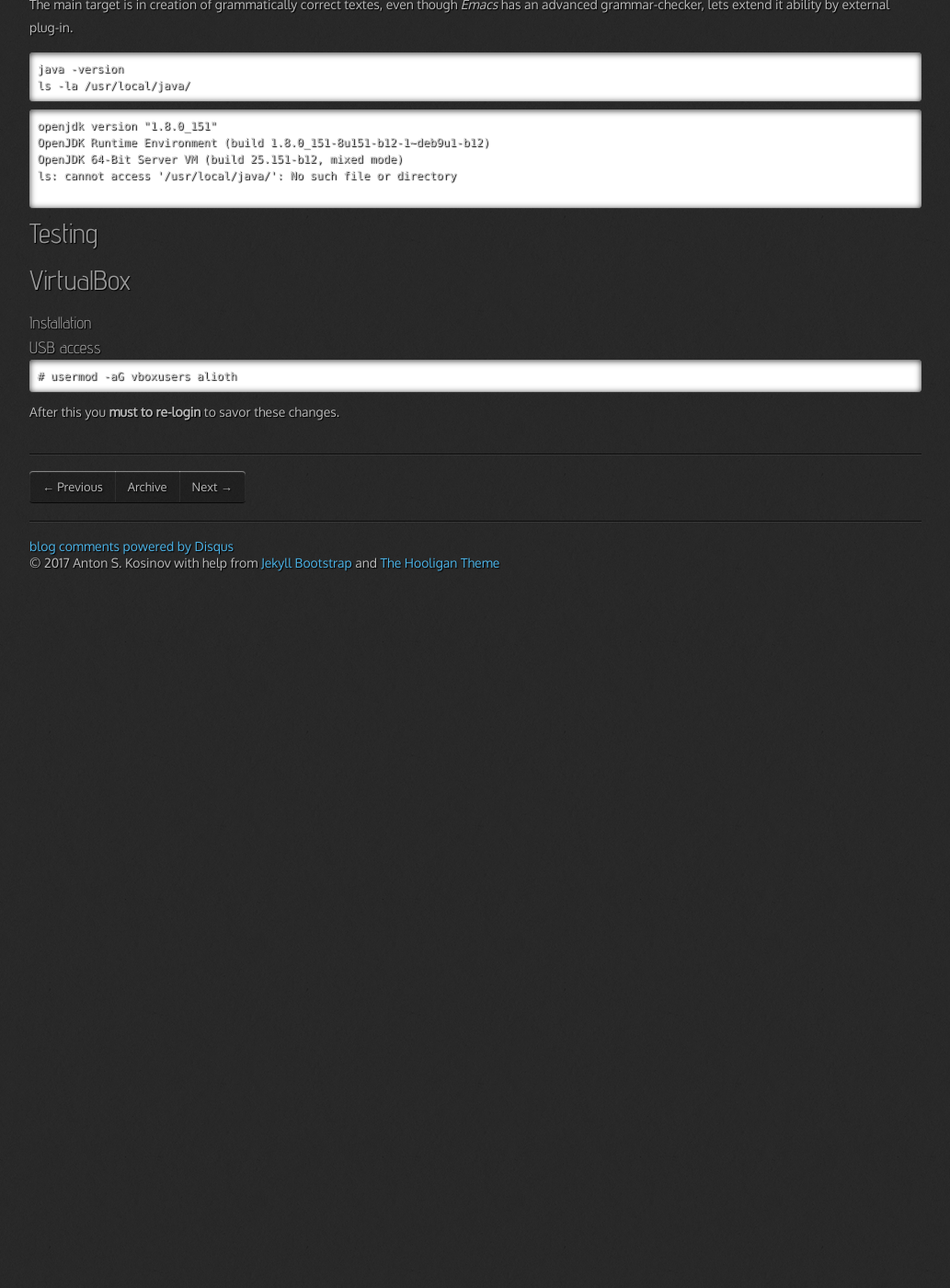
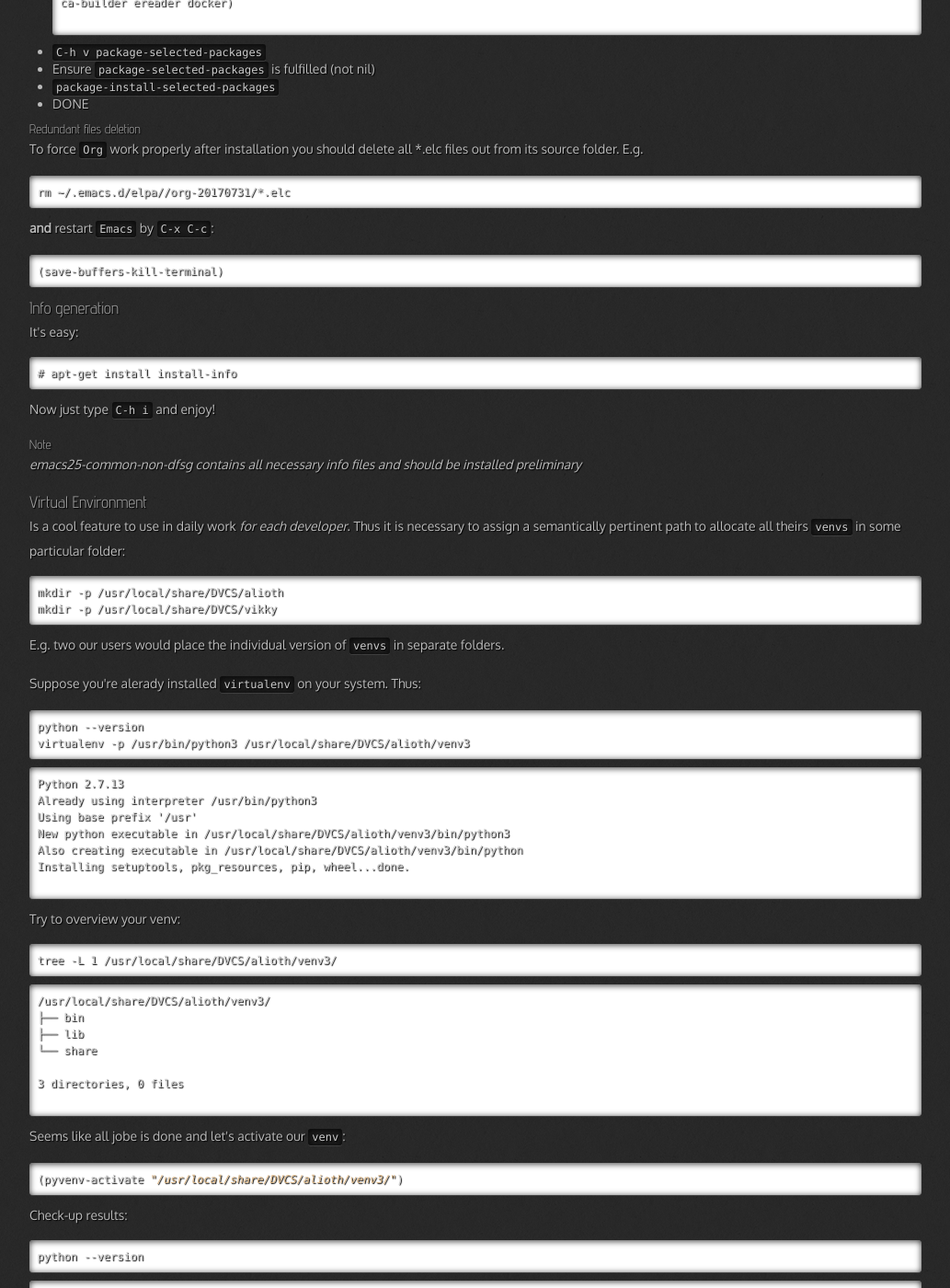
Before and after one commit to 0--key/0--key.github.io, a Jekyll site: the page built from _posts/2017-06-28-debian-post-install.html, in a window 1280 px wide and 1400 px high, scrolled down 8907 px. Shown: the whole window at 92% size, without its empty margins (23-1056 px from the left). Built offline with Jekyll 4.4.1, drawn with Linux system fonts in a browser that asks for light colours; nearby versions of some CDN libraries; comment, search, counter and statistics services are not loaded; before the commit the page ends 9537 px from its top, so only the background shows below that; some of the changed text lies outside the part shown.

Commit message:
Minuscule improvements

```diff
--- a/_posts/2017-06-28-debian-post-install.html
+++ b/_posts/2017-06-28-debian-post-install.html
@@ -26,7 +26,7 @@
 <li><a href="#org50887d7">General purpose</a></li>
 <li><a href="#org6354212">Docker</a></li>
 <li><a href="#org93d223e">Jenkins</a></li>
-<li><a href="#orgd35d8e7">VirtualBox</a></li>
+<li><a href="#orgd2c17d5">VirtualBox</a></li>
 <li><a href="#org118b884">Skype</a></li>
 <li><a href="#org2815a0f">HangOuts</a></li>
 </ul>
@@ -42,16 +42,18 @@
 </li>
 <li><a href="#orgae6ebce">Software development environment configuring</a>
 <ul>
+<li><a href="#org2209692">Version control systems</a></li>
 <li><a href="#orgb55b8d6">Cloning repositories</a></li>
 <li><a href="#orge7a9766">Emacs' settings linkage</a></li>
 <li><a href="#org5df739d">Emacs' packages sync</a></li>
 <li><a href="#org8a5fc96">Info generation</a></li>
 <li><a href="#org1bd4b43">Virtual Environment</a></li>
+<li><a href="#org87d081d">Python packages installation</a></li>
 </ul>
 </li>
 <li><a href="#org647d865">Grammar</a></li>
-<li><a href="#org6fa0071">Testing</a></li>
-<li><a href="#orgd2c17d5">VirtualBox</a>
+<li><a href="#org538f62c">Testing</a></li>
+<li><a href="#org22e8f81">VirtualBox</a>
 <ul>
 <li><a href="#org9ee007c">Installation</a></li>
 <li><a href="#orgeb18057">USB access</a></li>
@@ -324,9 +326,9 @@
 </div>
 </div>
 
-<div id="outline-container-orgd35d8e7" class="outline-3">
-<h3 id="orgd35d8e7">VirtualBox</h3>
-<div class="outline-text-3" id="text-orgd35d8e7">
+<div id="outline-container-orgd2c17d5" class="outline-3">
+<h3 id="orgd2c17d5">VirtualBox</h3>
+<div class="outline-text-3" id="text-orgd2c17d5">
 <div class="org-src-container">
 <pre class="src src-sh">touch /etc/apt/sources.list.d/virtualbox.list
 <span style="color: #4682b4;">echo</span> <span style="color: #deb887; font-style: italic;">"deb http://download.virtualbox.org/virtualbox/debian stretch contrib"</span> | tee -a /etc/apt/sources.list.d/virtualbox.list
@@ -570,9 +572,9 @@
 </div>
 </div>
 
-<div id="outline-container-org538f62c" class="outline-4">
-<h4 id="org538f62c">Testing</h4>
-<div class="outline-text-4" id="text-org538f62c">
+<div id="outline-container-org31659a3" class="outline-4">
+<h4 id="org31659a3">Testing</h4>
+<div class="outline-text-4" id="text-org31659a3">
 <p>
 Is it possible to touch file in <code>/usr/local/share/</code> right now?
 </p>
@@ -674,6 +676,27 @@
 
 <div id="outline-container-org6831580" class="outline-4">
 <h4 id="org6831580">Persistent connection</h4>
+<div class="outline-text-4" id="text-org6831580">
+<p>
+In case when you would use your <code>Debian</code> as <code>ssh</code> host, which by
+default settings just drop out all <i>suspended</i> connections. In
+intention to prevent this, just add these stirngs at the bottom of
+<code>/etc/ssh/sshd_config</code>:
+</p>
+
+<pre class="example">
+ClientAliveInterval 120
+ClientAliveCountMax 720
+</pre>
+
+<p>
+and reboot the daemon:
+</p>
+
+<pre class="example">
+# service sshd restart
+</pre>
+</div>
 </div>
 </div>
 </div>
@@ -681,11 +704,15 @@
 <div id="outline-container-orgae6ebce" class="outline-2">
 <h2 id="orgae6ebce">Software development environment configuring</h2>
 <div class="outline-text-2" id="text-orgae6ebce">
+</div>
+<div id="outline-container-org2209692" class="outline-3">
+<h3 id="org2209692">Version control systems</h3>
+<div class="outline-text-3" id="text-org2209692">
 <p>
 Any contemporary software development inevitably tied with <i>version
-control systems</i> there <code>Git</code> and <code>Mercurial</code> play the lead role.
-Thus it would be a wise decision to emulate these VCS locally on
-your HD:
+control systems</i> there <code>Git</code> and <code>Mercurial</code> deserve to be noticed.
+Thus it would be a wise decision to provide <code>folder separation</code> for
+these VCS locally on your HD:
 </p>
 
 <div class="org-src-container">
@@ -697,6 +724,22 @@
 After that it might be easily cloned some particular content there.
 And let call this schema <code>folder per VCS</code>
 </p>
+
+<p>
+<i>User separation</i> might avert any mess when there are several
+users. Respectively it might be accomplishing in our case by:
+</p>
+
+<div class="org-src-container">
+<pre class="src src-sh">mkdir /usr/local/git/0--key/ /usr/local/git/annelida/
+</pre>
+</div>
+
+<p>
+Now, when you're prepared place where to allocate your forks or
+clones - it's very time to clone it there.
+</p>
+</div>
 </div>
 
 <div id="outline-container-orgb55b8d6" class="outline-3">
@@ -715,6 +758,26 @@
 git clone https://github.com/0--key/0--key.github.io.git
 </pre>
 </div>
+
+<p>
+as a result you should get something around this:
+</p>
+
+<div class="org-src-container">
+<pre class="src src-sh">tree -L 2 /usr/local/git/
+</pre>
+</div>
+
+<pre class="example">
+/usr/local/git/
+├── 0--key
+│   ├── 0--key.github.io
+│   ├── lib
+│   ├── nltk
+│   ├── org-pub
+    └── talk-python-transcripts
+
+</pre>
 </div>
 </div>
 
@@ -823,8 +886,149 @@
 <h3 id="org1bd4b43">Virtual Environment</h3>
 <div class="outline-text-3" id="text-org1bd4b43">
 <p>
-Is a cool feature to use in daily work.
+Is a cool feature to use in daily work <i>for each developer</i>. Thus it
+is necessary to assign a <span class="underline">semantically</span> pertinent path to allocate
+all theirs <code>venvs</code> in some particular folder:
 </p>
+
+<div class="org-src-container">
+<pre class="src src-sh">mkdir -p /usr/local/share/DVCS/alioth
+mkdir -p /usr/local/share/DVCS/vikky
+</pre>
+</div>
+
+<p>
+E.g. two our users would place the individual version of <code>venvs</code> in
+separate folders.
+</p>
+
+<p>
+Suppose you're alerady installed <code>virtualenv</code> on your system. Thus:
+</p>
+
+<div class="org-src-container">
+<pre class="src src-sh">python --version
+virtualenv -p /usr/bin/python3 /usr/local/share/DVCS/alioth/venv3
+</pre>
+</div>
+
+<pre class="example">
+Python 2.7.13
+Already using interpreter /usr/bin/python3
+Using base prefix '/usr'
+New python executable in /usr/local/share/DVCS/alioth/venv3/bin/python3
+Also creating executable in /usr/local/share/DVCS/alioth/venv3/bin/python
+Installing setuptools, pkg_resources, pip, wheel...done.
+
+</pre>
+
+<p>
+Try to overview your venv:
+</p>
+
+<div class="org-src-container">
+<pre class="src src-sh">tree -L 1 /usr/local/share/DVCS/alioth/venv3/
+</pre>
+</div>
+
+<pre class="example">
+/usr/local/share/DVCS/alioth/venv3/
+├── bin
+├── lib
+└── share
+
+3 directories, 0 files
+
+</pre>
+
+
+<p>
+Seems like all jobe is done and let's activate our <code>venv</code>:
+</p>
+
+<div class="org-src-container">
+<pre class="src src-elisp">(pyvenv-activate <span style="color: #deb887; font-style: italic;">"/usr/local/share/DVCS/alioth/venv3/"</span>)
+</pre>
+</div>
+
+<p>
+Check-up results:
+</p>
+
+<div class="org-src-container">
+<pre class="src src-sh">python --version
+</pre>
+</div>
+
+<pre class="example">
+Python 3.5.3
+
+</pre>
+
+<p>
+And let's return into innate state:
+</p>
+
+<div class="org-src-container">
+<pre class="src src-elisp">(pyvenv-deactivate)
+</pre>
+</div>
+
+<div class="org-src-container">
+<pre class="src src-sh">python --version
+</pre>
+</div>
+
+<pre class="example">
+Python 2.7.13
+
+</pre>
+</div>
+
+<div id="outline-container-org82cfcde" class="outline-4">
+<h4 id="org82cfcde">Tip</h4>
+<div class="outline-text-4" id="text-org82cfcde">
+<p>
+It is cool feature to switch <i>virtual environment</i> inside Emacs.
+Just try to utilize <code>pyvenv</code>:
+</p>
+
+<div class="org-center">
+<p>
+M-x pyvenv[TAB]
+</p>
+</div>
+
+<blockquote>
+<p>
+Possible completions are:
+pyvenv-activate 	pyvenv-deactivate 	pyvenv-menu
+pyvenv-mode 	pyvenv-restart-python 	pyvenv-tracking-mode
+pyvenv-workon
+</p>
+</blockquote>
+
+<p>
+Please, choose any command with no interruption on Emacs'
+work-flow.
+</p>
+</div>
+</div>
+</div>
+
+
+<div id="outline-container-org87d081d" class="outline-3">
+<h3 id="org87d081d">Python packages installation</h3>
+<div class="outline-text-3" id="text-org87d081d">
+<p>
+It is a good idea to utilize the isolated <code>DevEnv</code> for <code>Python</code> and
+it demands to install several handy packages into each <code>DevEnv</code>.
+</p>
+
+<div class="org-src-container">
+<pre class="src src-sh">pip install jedi yapf flake8 autopep8
+</pre>
+</div>
 </div>
 </div>
 </div>
@@ -854,13 +1058,13 @@
 </div>
 </div>
 
-<div id="outline-container-org6fa0071" class="outline-2">
-<h2 id="org6fa0071">Testing</h2>
+<div id="outline-container-org538f62c" class="outline-2">
+<h2 id="org538f62c">Testing</h2>
 </div>
 
-<div id="outline-container-orgd2c17d5" class="outline-2">
-<h2 id="orgd2c17d5">VirtualBox</h2>
-<div class="outline-text-2" id="text-orgd2c17d5">
+<div id="outline-container-org22e8f81" class="outline-2">
+<h2 id="org22e8f81">VirtualBox</h2>
+<div class="outline-text-2" id="text-org22e8f81">
 </div>
 <div id="outline-container-org9ee007c" class="outline-3">
 <h3 id="org9ee007c">Installation</h3>
```
